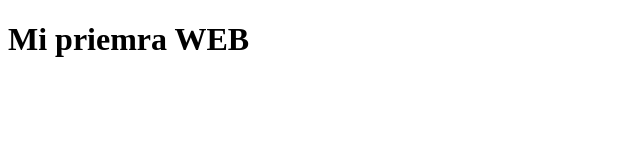
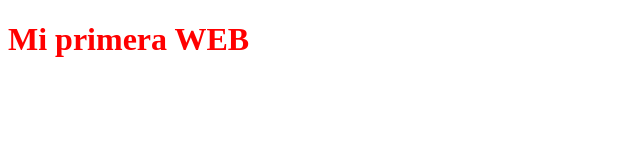
Before and after one commit to adriangutiro/Mi_primer_repositorio, a plain HTML site: page index.html in a window 1280 px wide. Shown: the whole page, without its empty margins (0-640 px from the left). Drawn offline with Linux system fonts and the light colour scheme.

Commit message:
Este es mi segundo commit que es donde he añadido los estilos de mi proyecto al index.html

```diff
--- a/index.html
+++ b/index.html
@@ -4,8 +4,9 @@
     <meta charset="UTF-8">
     <meta name="viewport" content="width=device-width, initial-scale=1.0">
     <title>Mi Primera Web</title>
+    <link rel="stylesheet" href="style.css">
 </head>
 <body>
-    <h1>Mi priemra WEB</h1>
+    <h1>Mi primera WEB</h1>
 </body>
 </html>
--- /dev/null
+++ b/style.css
@@ -0,0 +1,3 @@
+h1 {
+    color : red;
+}
```
